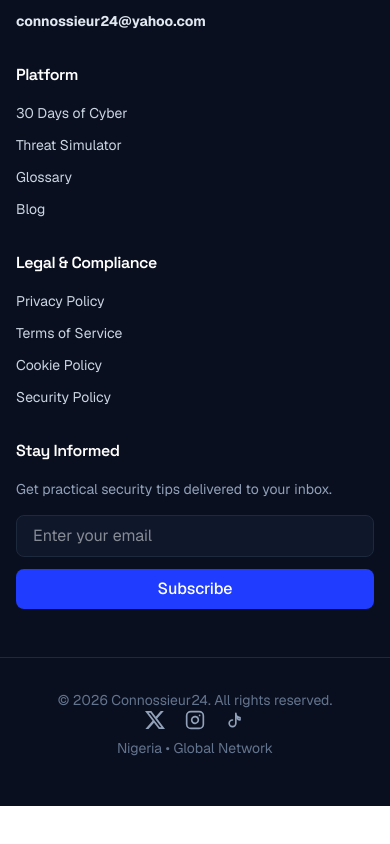
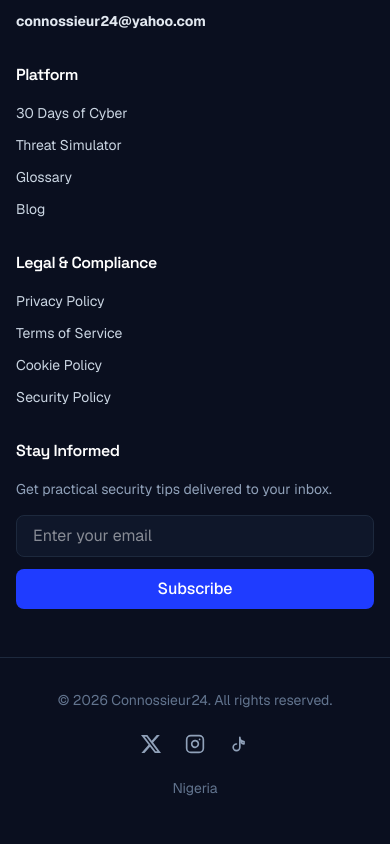
Before and after one commit to Danielwelao/Connossieur24--web, a Next.js app: page / in a window 390 px wide. Shown: the part 5743-6587 px from the top of the page. Before the commit the page ends 6549 px from the top, so only its background shows below. Built offline with nearby package versions, Linux system fonts and the light colour scheme.

Commit message:
style(footer): optimize responsive spacing and fix mobile layout overlapping in copyright section

```diff
--- a/components/Footer.tsx
+++ b/components/Footer.tsx
@@ -126,11 +126,14 @@ export default function Footer() {
         </div>
       </div>
 
-      {/* Bottom Copyright */}
-      <div className="max-w-7xl mx-auto w-full px-4 md:px-8 mt-12 pt-8 border-t border-slate-800 text-sm text-slate-500 flex flex-col md:flex-row justify-between items-center">
-        <p>© {new Date().getFullYear()} Connossieur24. All rights reserved.</p>
+      {/* Bottom Copyright - Fixed Mobile Layout */}
+      <div className="max-w-7xl mx-auto w-full px-4 md:px-8 mt-12 pt-8 border-t border-slate-800 text-sm text-slate-500 flex flex-col md:flex-row justify-between items-center gap-6 md:gap-0">
 
-        <div className="flex items-center space-x-5">
+        <p className="text-center md:text-left">
+          © {new Date().getFullYear()} Connossieur24. All rights reserved.
+        </p>
+
+        <div className="flex items-center space-x-6">
           {/* X (Official Logo) */}
           <a
             href="https://x.com/connossieur24/"
@@ -192,7 +195,10 @@ export default function Footer() {
             </svg>
           </a>
         </div>
-        <p className="mt-2 md:mt-0">Nigeria • Global Network</p>
+
+        <p className="text-center md:text-right">
+          Nigeria
+        </p>
       </div>
     </footer>
   );
```
